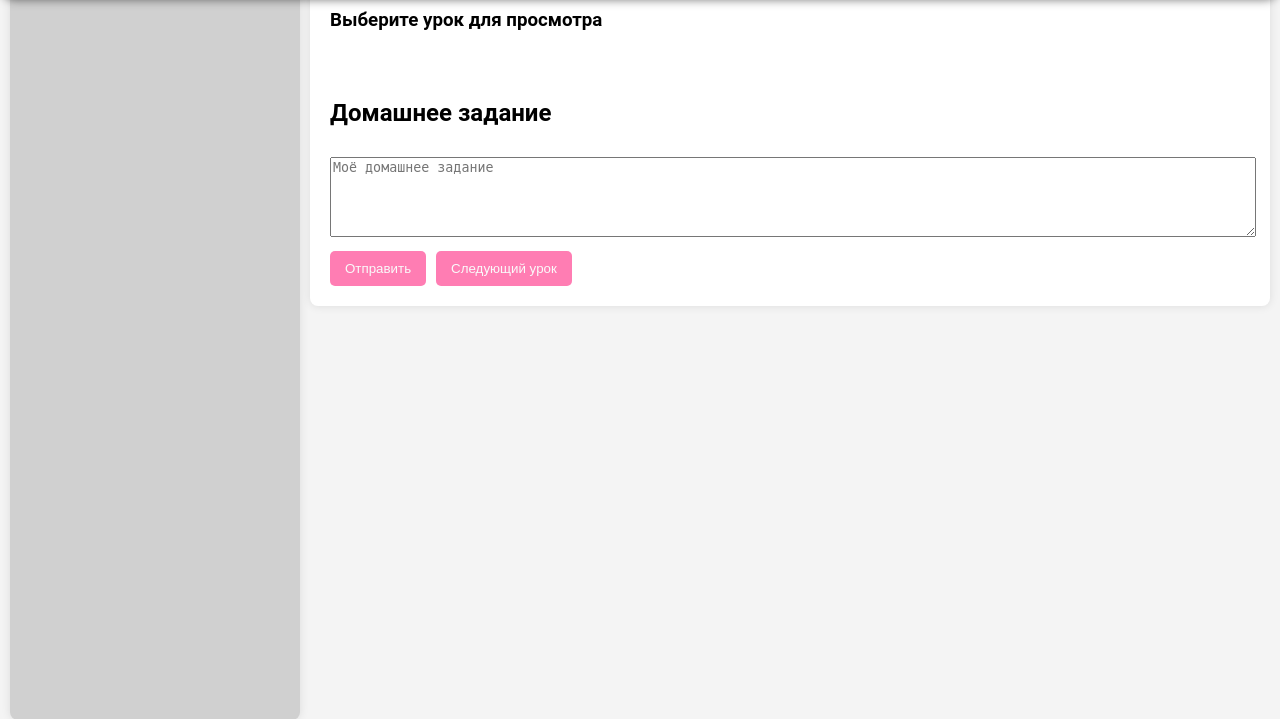
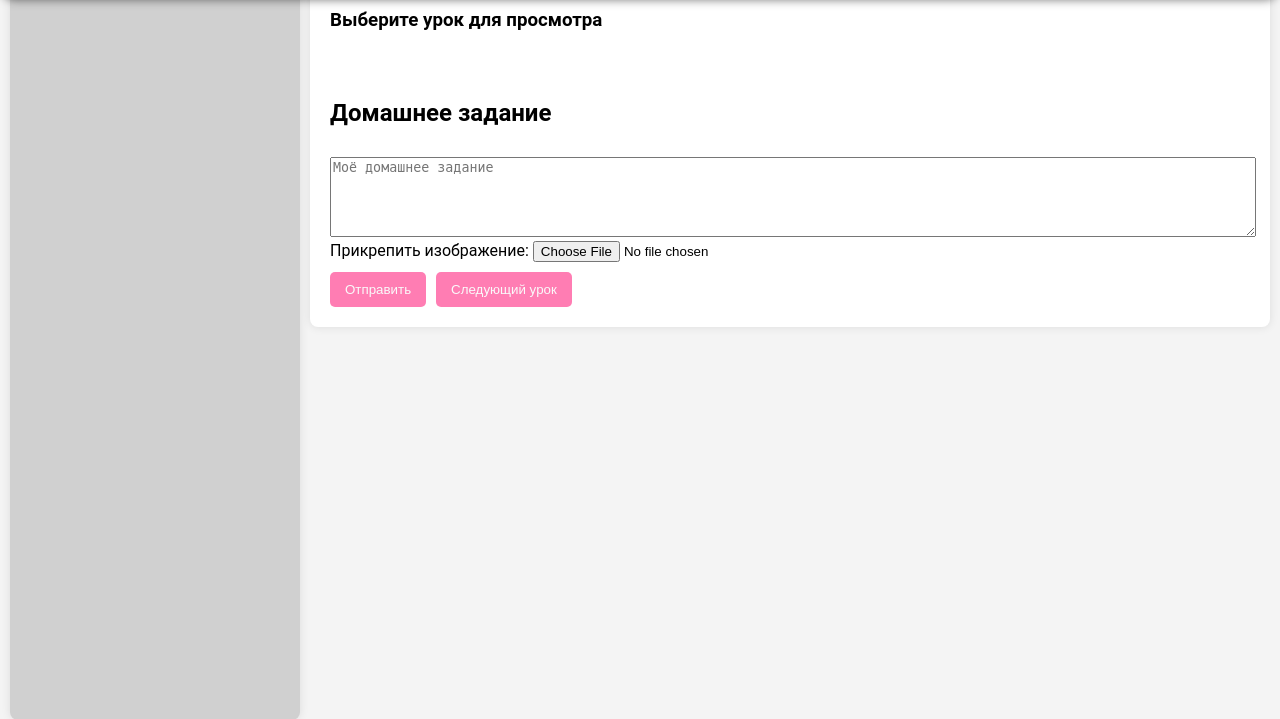
Before and after one commit to Dm-Str/Amur_Studio, a Django app: template templates/lk/lk_lesson_detail.html in a window 1280 px wide. Shown: the part 60-779 px from the top of the page. Run offline with Django 5.2, Linux system fonts and the light colour scheme; the template is opened without the code that fills it, so the values that code supplies are empty.

Commit message:
Added homework_image to template

```diff
--- a/templates/lk/lk_lesson_detail.html
+++ b/templates/lk/lk_lesson_detail.html
@@ -103,9 +103,13 @@
             <div class="assignment">
                 <h2>Домашнее задание</h2>
                 <p>{{ current_lesson.home_work|safe }}</p>
-                <form method="POST" action="#">
+                <form method="POST" action="{% url 'submit_homework' current_lesson.id %}" enctype="multipart/form-data">
+                    {% csrf_token %}
                     <label for="htmlCode"></label>
                     <textarea id="htmlCode" name="html_code" rows="5" placeholder="Моё домашнее задание" style="width: 100%;"></textarea>
+
+                    <label for="homeworkImage">Прикрепить изображение:</label>
+                    <input type="file" id="homeworkImage" name="homework_image" accept="image/*">
 
                     <div class="button-container">
                         <button type="submit">Отправить</button>
@@ -113,6 +117,7 @@
                     </div>
                 </form>
             </div>
+
         </div>
     </div>
 
```
